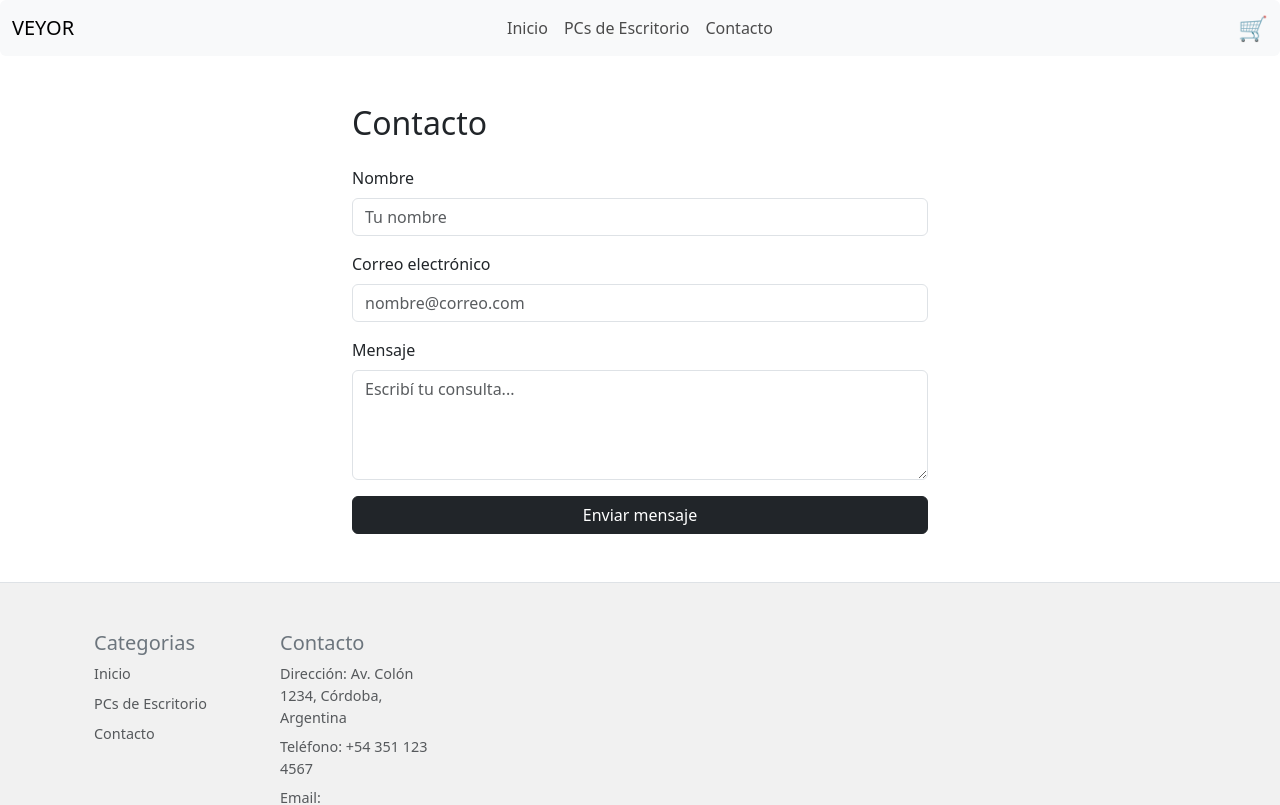
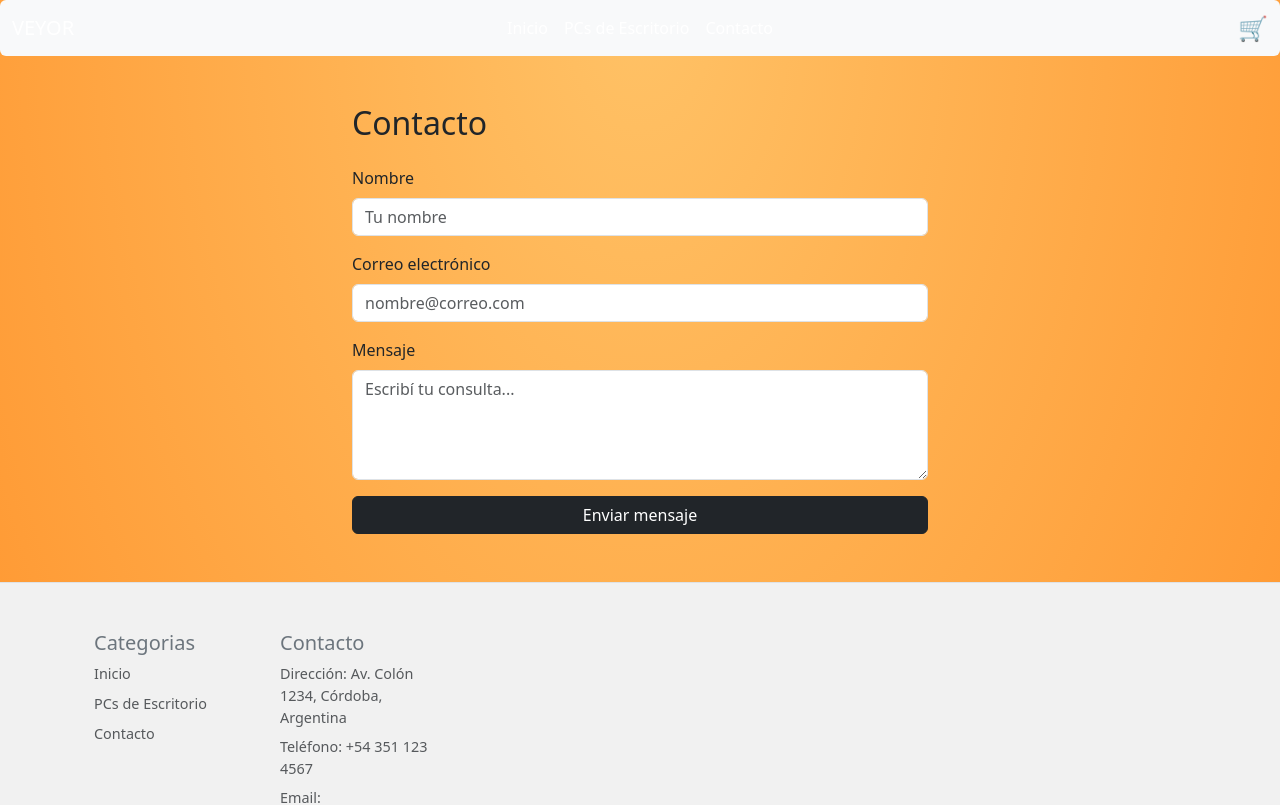
Before and after one commit to pablovenica7/Tech-Ecommerce, a React (Vite) app: page /contacto in a window 1280 px wide. Shown: the top 805 px of the page. Built offline with nearby package versions, Linux system fonts and the light colour scheme.

Commit message:
Update index.css

```diff
--- a/src/index.css
+++ b/src/index.css
@@ -1,10 +1,23 @@
-/* === Reset básico === */
+/* === Estilos personalizados para NavBar === */
+.custom-navbar {
+  backdrop-filter: blur(10px);
+  background-color: rgba(255, 255, 255, 0.15);
+  border-bottom: 1px solid rgba(255, 255, 255, 0.2);
+  z-index: 1030;
+}
+
+.navbar .nav-link,
+.navbar .navbar-brand {
+  color: white !important;
+}
+
+/* === Body === */
 body {
+  background-color: #ffad33; /* o el que estés usando */
+  background-image: radial-gradient(ellipse at top center, #ffc266, #ff9933 85%);
   margin: 0;
   padding: 0;
   font-family: 'Segoe UI', sans-serif;
-  background-color: #f9f9f9;
-  color: #212529;
 }
 
 /* === Títulos === */
```
